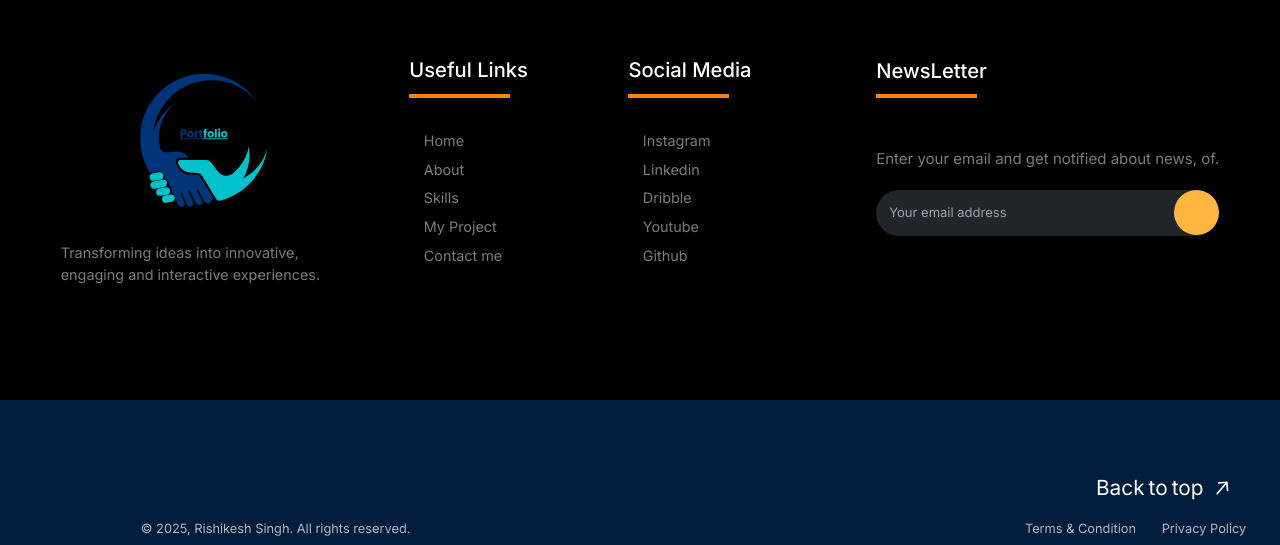
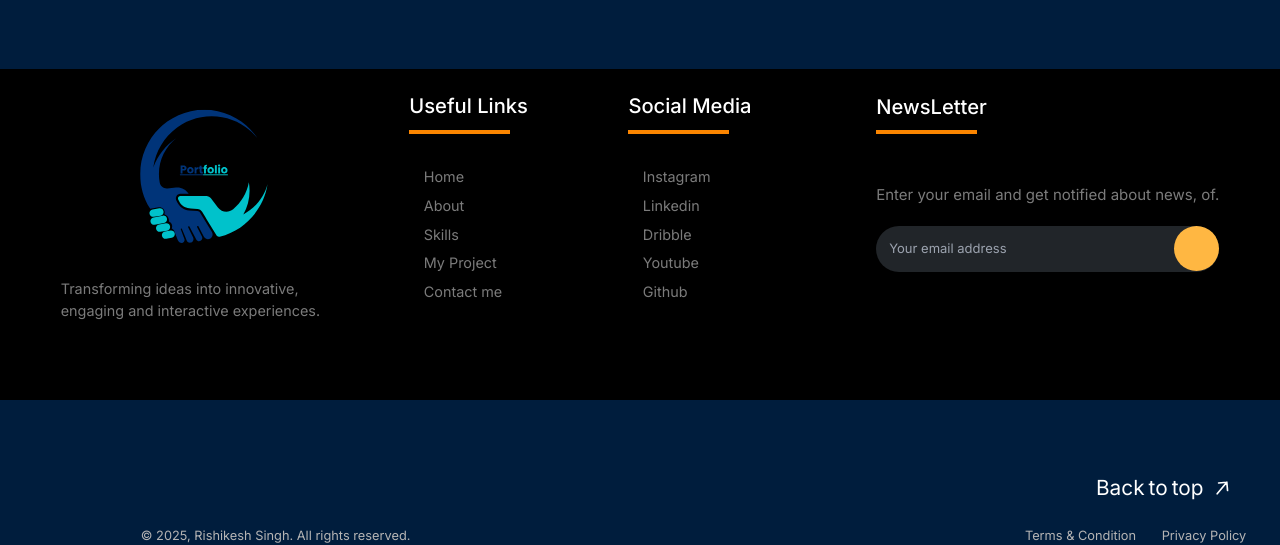
Before and after one commit to errishi/portfolio-profile, a website: page Home/index.html in a window 1280 px wide. Shown: the part 2412-2957 px from the top of the page. Drawn offline with Linux system fonts and the light colour scheme; some icons are missing; a web font is replaced by a local one.

Commit message:
sub-footer section fix

```diff
--- a/Home/custCSS.css
+++ b/Home/custCSS.css
@@ -1085,7 +1085,7 @@ ul {
 
 .footer {
     width: 100%;
-    height: auto;
+    height: 23em;
     display: flex;
     justify-content: space-evenly;
     align-items: center;
@@ -1093,6 +1093,7 @@ ul {
     font-size: 0.9em;
     color: #7b7b7b;
     padding: 4em 0;
+    margin-top: 5em;
 }
 
 .foot-Heading{
@@ -1198,7 +1199,7 @@ ul {
     display: flex;
     justify-content: space-between;
     position: absolute;
-    bottom: -168em;
+    bottom: -168.5em;
     left: 5em;
     font-size: 0.8em;
     color: #b4b4b4;
```
